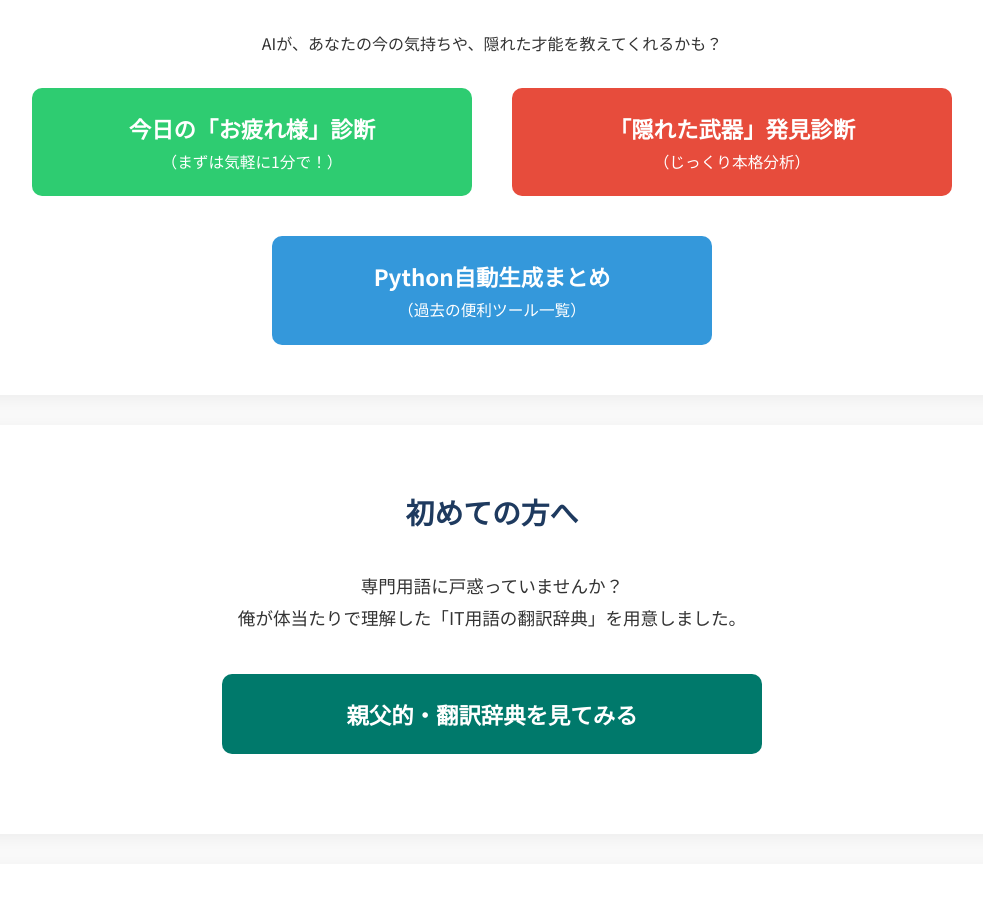
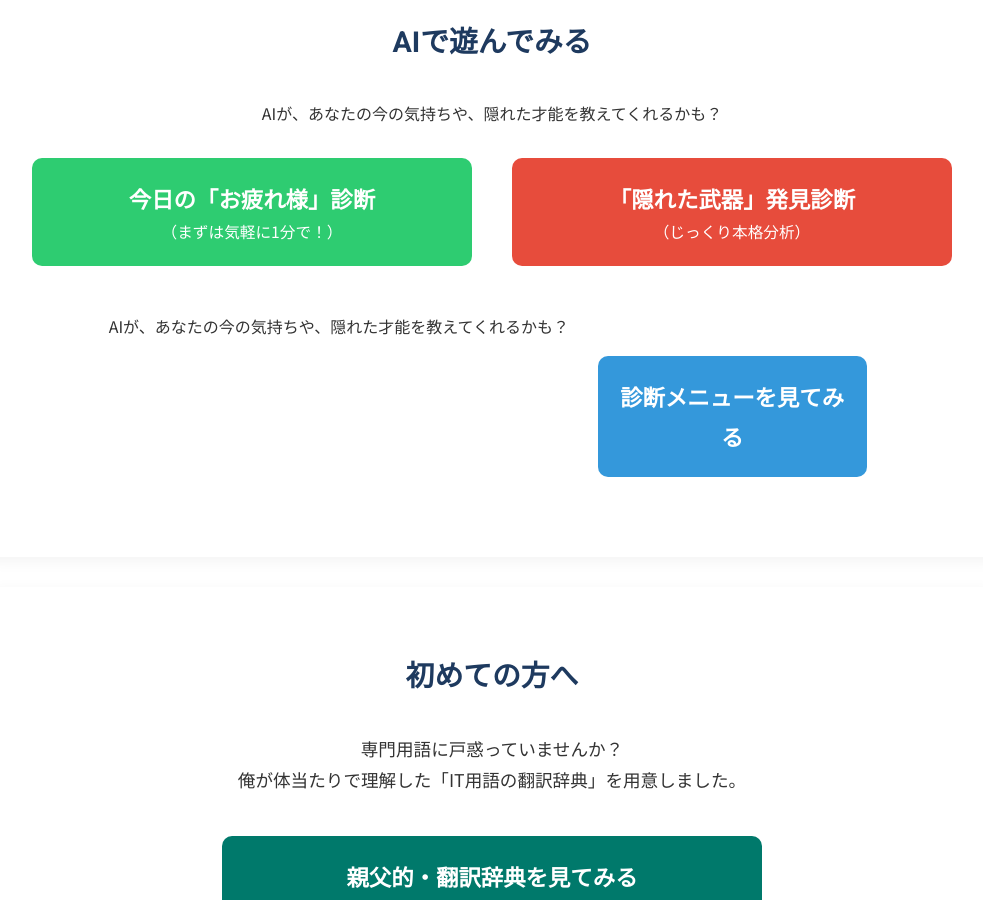
Before and after one commit to 0513reo/reo, a Jekyll site: the page built from index.html, in a window 1280 px wide and 900 px high, scrolled down 1517 px. Shown: the whole window, without its empty margins (148-1131 px from the left). Built offline with Jekyll 4.4.1, drawn with Linux system fonts in a browser that asks for light colours.

Commit message:
Add files via upload

```diff
--- a/index.html
+++ b/index.html
@@ -73,6 +73,8 @@
 
         <!-- ★★★ ここが、あなたの最終構想を反映した、唯一の「AIで遊んでみる」セクションです ★★★ -->
         <section class="section">
+        <!-- ★★★ ここが、あなたの最終構想を反映した、唯一の「AIで遊んでみる」セクションです ★★★ -->
+        <section class="section">
             <h2 class="section-title">AIで遊んでみる</h2>
             <p style="text-align:center;">AIが、あなたの今の気持ちや、隠れた才能を教えてくれるかも？</p>
 
@@ -90,9 +92,10 @@
                 </a>
 
                 <!-- ボタン3：まとめサイト（青） -->
-                <a href="{{ site.baseurl }}/matome/matome-list.html" class="main-button" style="background-color: #3498db; margin: 10px; flex-basis: 95%; min-width: 280px;">
-                    Python自動生成まとめ
-                    <span style="display: block; font-size: 0.7em; font-weight: normal;">（過去の便利ツール一覧）</span>
+            <p style="text-align:center;">AIが、あなたの今の気持ちや、隠れた才能を教えてくれるかも？</p>
+            <div style="text-align: center; margin-top: 20px;">
+                <a href="{{ site.baseurl }}/shindan-category.html" class="main-button" style="background-color: #3498db;">
+                    診断メニューを見てみる
                 </a>
             </div>
         </section>
```
